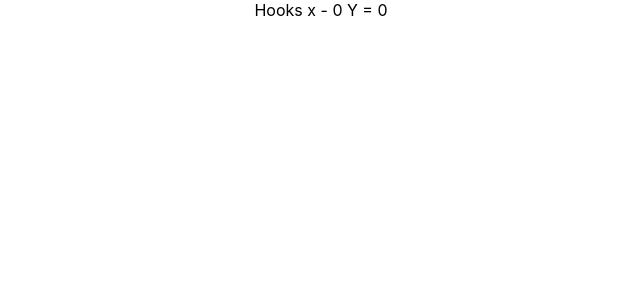
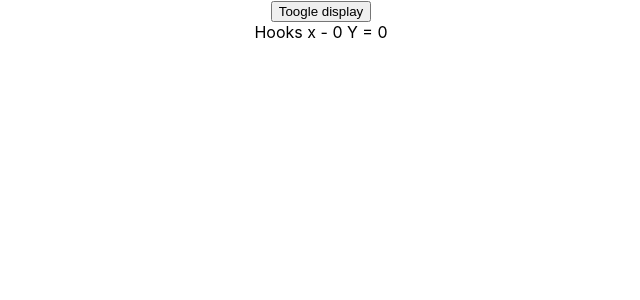
Before and after one commit to wildfoxcard/lessons-react, a React (Create React App) app in the folder reactjs/state-hook/: page / in a window 1280 px wide. Shown: the top 300 px of the page, without its empty margins (319-959 px from the left). Built offline with nearby package versions, Linux system fonts and the light colour scheme.

Commit message:
video 53 completed

```diff
--- a/reactjs/state-hook/src/App.js
+++ b/reactjs/state-hook/src/App.js
@@ -1,17 +1,19 @@
 import React from 'react';
 import logo from './logo.svg';
 import './App.css';
-import ClassCounter from './components/ClassCounter';
-import HookCounter2 from './components/HookCounter2';
-import HookCounter from './components/HookCounter';
-import HookCounter3 from './components/HookCounter3';
-import HookCounter4 from './components/HookCounter4';
-import HookMouse from './components/HookMouse';
+// import ClassCounter from './components/ClassCounter';
+// import HookCounter2 from './components/HookCounter2';
+// import HookCounter from './components/HookCounter';
+// import HookCounter3 from './components/HookCounter3';
+// import HookCounter4 from './components/HookCounter4';
+// import HookMouse from './components/HookMouse';
+import MouseContainer from './components/MouseContainer';
 
 function App() {
   return (
     <div className="App">
-      <HookMouse />
+      <MouseContainer />
+      {/* <HookMouse /> */}
       {/* <ClassCounter /> */}
       {/* <HookCounter /> */}
       {/* <HookCounter2 /> */}
--- a/reactjs/state-hook/src/components/HookMouse.js
+++ b/reactjs/state-hook/src/components/HookMouse.js
@@ -15,6 +15,10 @@
         console.log('useEffect called')
         window.addEventListener('mousemove', logMousePosition)
 
+        return () => {
+            console.log('Component unmounting code')
+            window.removeEventListener('mousemove', logMousePosition)
+        }
     }, [])
 
     return (
--- /dev/null
+++ b/reactjs/state-hook/src/components/MouseContainer.js
@@ -0,0 +1,14 @@
+import React, { useState } from 'react'
+import HookMouse from './HookMouse'
+
+function MouseContainer() {
+    const [display, setDisplay] = useState(true)
+    return (
+        <div>
+            <button onClick={() => setDisplay(!display)}>Toogle display</button>
+            {display && <HookMouse />}
+        </div>
+    )
+}
+
+export default MouseContainer
```
Also changed, not shown: 1 other file (tests, documents, lock files or other folders).
